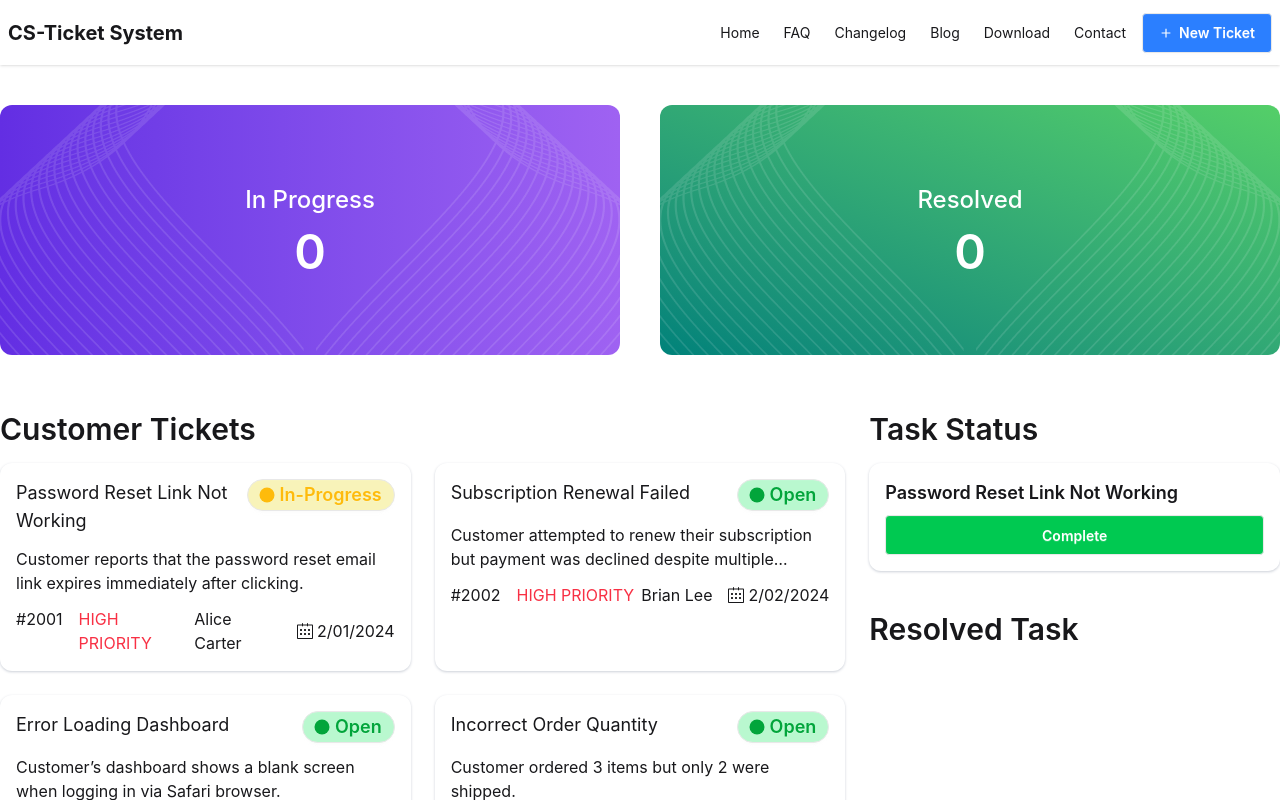
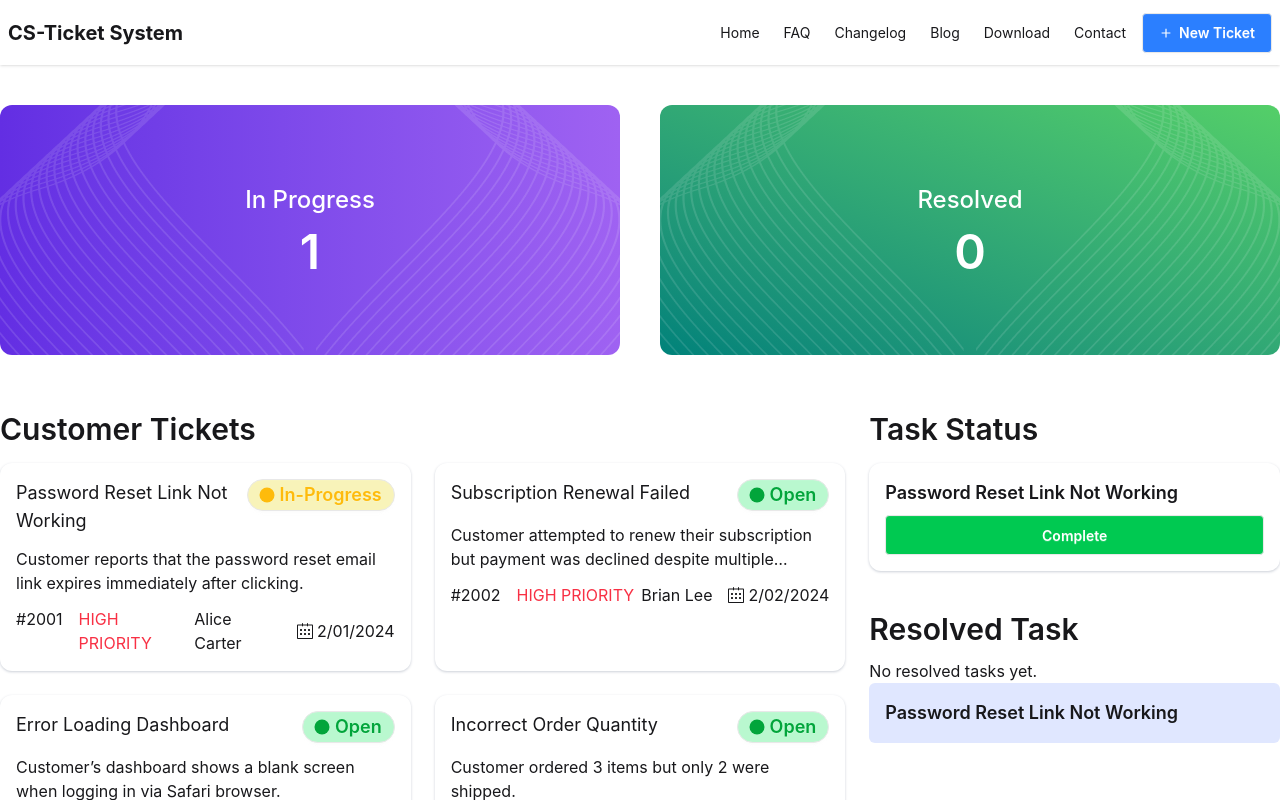
Before and after one commit to CodeX-Hunter/cs-ticket-system, a React (Vite) app: page / in a window 1280 px wide. Both pictures are taken after a click on the element 205 px from the left and 567 px from the top of the page. Shown: the top 800 px of the page. Built offline with nearby package versions, Linux system fonts and the light colour scheme.

Commit message:
resolved task designed and function added

```diff
--- a/src/App.jsx
+++ b/src/App.jsx
@@ -130,6 +130,7 @@ import { SlCalender } from "react-icons/sl";
 function App() {
   const [tickets, setTickets] = useState([]);
   const [tasks, setTasks] = useState([]);
+  const [resolvedTask, setResolvedTask] = useState([])
 
   const handleTask = (ticket) => {
     console.log(ticket.ticket_number);
@@ -149,6 +150,16 @@ function App() {
     setTickets(updateTickets);
   };
 
+  const handleResolvedTask = (task) =>{
+    setResolvedTask([...resolvedTask, task])
+    const newTickets = tickets.filter((ticket)=>ticket.ticket_number !== task.ticket_number)
+    const newTasks = tasks.filter((t)=> t.ticket_number !== task.ticket_number )
+
+    setTasks(newTasks)
+    setTickets(newTickets)
+    console.log(newTickets);
+  }
+
   useEffect(() => {
     const customerTicket = async () => {
       const res = await fetch("/support-ticket.json");
@@ -161,7 +172,7 @@ function App() {
   return (
     <>
       <Navbar />
-      <Banner />
+      <Banner tasks={tasks} resolvedTask={resolvedTask} />
       <section className="grid grid-cols-3 py-4 gap-6">
         <div className="col-span-2 grid grid-cols-2 gap-4">
           <h1 className="text-3xl font-semibold mt-10  col-span-1">
@@ -203,33 +214,7 @@ function App() {
                 </div>
               </div>
             ))}
-            {/* <div className="bg-base-100 shadow-sm shadow-gray-300 rounded-xl p-4 space-y-3">
-              <div className="flex justify-between">
-                <p className="text-lg">Login Issues - Can't Access Account</p>
-                <a className="btn btn-sm rounded-full text-lg bg-[#B9F8CF] text-[#02A53B]">
-                  <GoDotFill size={30} className="-m-2" />
-                  Open
-                </a>
-              </div>
-              <p className="line-clamp-2">
-                Customer is unable to log in to their account. They've tried
-                resetting their password multiple times but still cannot access
-                their account.
-              </p>
-              <div className="flex justify-between">
-                <div className="flex gap-4">
-                  <p>#001</p>
-                  <p className="uppercase">High Priority</p>
-                </div>
-                <div className="flex gap-4">
-                  <p>Daniel Kim</p>
-                  <p className="flex justify-center items-center gap-1">
-                    <SlCalender />
-                    2/04/2024
-                  </p>
-                </div>
-              </div>
-            </div> */}
+
           </div>
         </div>
 
@@ -245,7 +230,7 @@ function App() {
                     className="bg-base-100 shadow-sm shadow-gray-300 rounded-xl p-4 space-y-2"
                   >
                     <h1 className="text-lg font-semibold">{task.title}</h1>
-                    <button className="btn w-full bg-green-500 text-white rounded-sm">
+                    <button onClick={()=>handleResolvedTask(task)} className="btn w-full bg-green-500 text-white rounded-sm">
                       Complete
                     </button>
                   </div>
@@ -257,9 +242,14 @@ function App() {
               )}
             </div>
           </div>
-          <div>
+          <div className="">
             <h1 className="text-3xl font-semibold mt-10">Resolved Task</h1>
-            <div className="col-span-1 mt-3"></div>
+            <div className="col-span-1 mt-3">
+              <p>No resolved tasks yet.</p>
+              <div className="bg-[#E0E7FF] p-4 rounded-md text-lg font-semibold overflow-auto">
+                <p>Password Reset Link Not Working</p>
+              </div>
+            </div>
           </div>
         </div>
       </section>
--- a/src/components/Banner.jsx
+++ b/src/components/Banner.jsx
@@ -2,20 +2,20 @@ import vector1 from "../assets/vector1.png";
 import vector2 from "../assets/vector2.png";
 import React from "react";
 
-const Banner = () => {
+const Banner = ({tasks, resolvedTask}) => {
     return (
         <div className="md:flex md:flex-row flex-col gap-10 space-y-4 md:space-y-0 justify-center mt-10 md:px-0 px-4">
         <div className="md:h-[250px] h-[200px] md:w-[708px] bg-linear-to-r from-[#632EE3] to-[#9F62F2] rounded-xl flex flex-col justify-center items-center text-white relative overflow-hidden">
           <img className="absolute left-0" src={vector1} alt="" />
           <img className="absolute right-0" src={vector2} alt="" />
           <h2 className="text-2xl font-medium">In Progress</h2>
-          <h1 className="text-5xl mt-3 font-semibold">0</h1>
+          <h1 className="text-5xl mt-3 font-semibold">{tasks.length}</h1>
         </div>
         <div className="md:h-[250px] h-[200px] md:w-[708px] bg-linear-to-bl from-[#54CF68] to-[#00827A] rounded-xl flex flex-col justify-center items-center text-white relative overflow-hidden">
           <img className="absolute left-0" src={vector1} alt="" />
           <img className="absolute right-0" src={vector2} alt="" />
           <h2 className="text-2xl font-medium">Resolved</h2>
-          <h1 className="text-5xl mt-3 font-semibold">0</h1>
+          <h1 className="text-5xl mt-3 font-semibold">{resolvedTask.length}</h1>
         </div>
       </div>
     );
```
